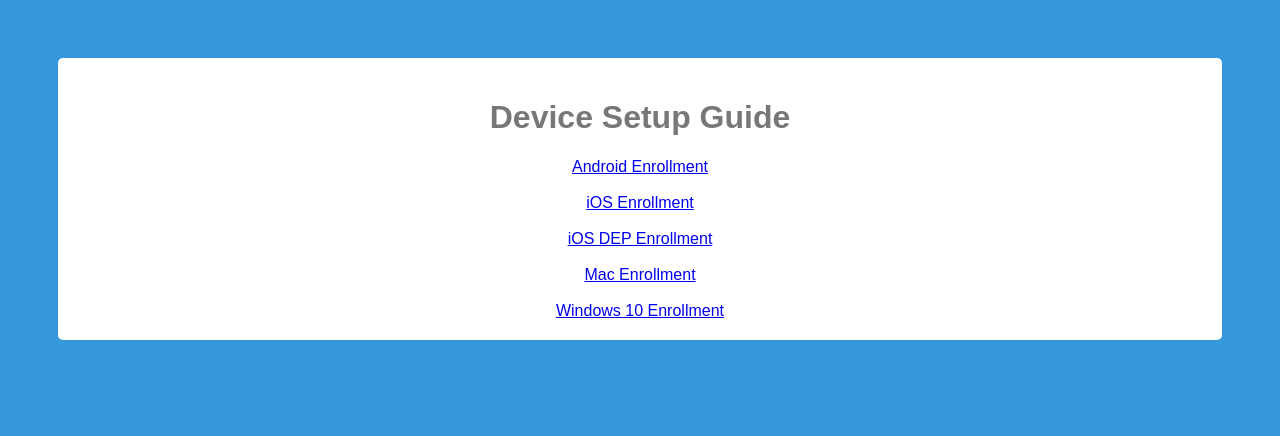
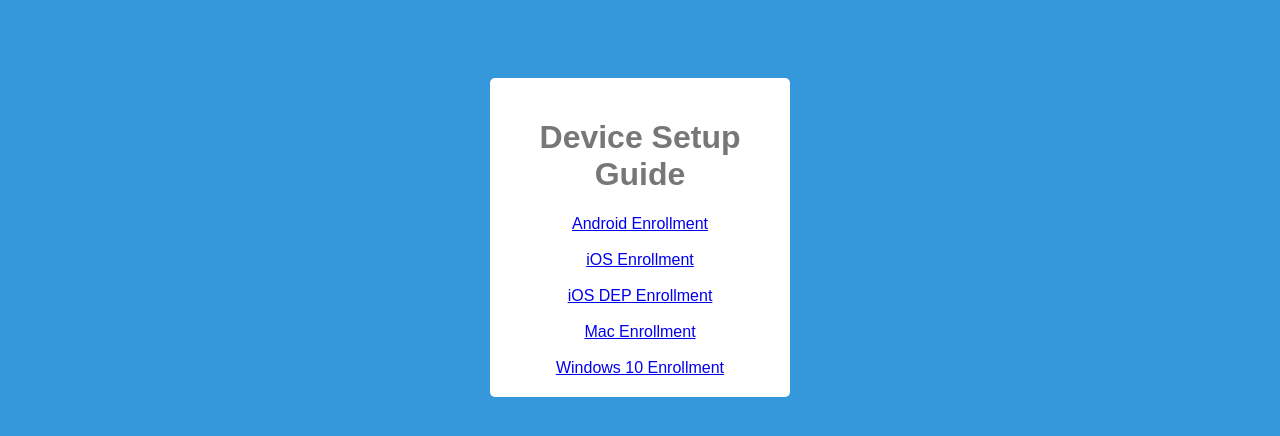
Before and after one commit to ethompson1314/kyndevicesetup, a Flask app: page / in a window 1280 px wide. Shown: the top 436 px of the page. Run offline with Flask 3, Linux system fonts and the light colour scheme.

Commit message:
Update style.css

```diff
--- a/static/style.css
+++ b/static/style.css
@@ -10,7 +10,7 @@
     background-color: #3498DB;
     padding: 50px;
     }
-    .index {
+    .login {
     margin: 20px auto;
     width: 300px;
     }
```
